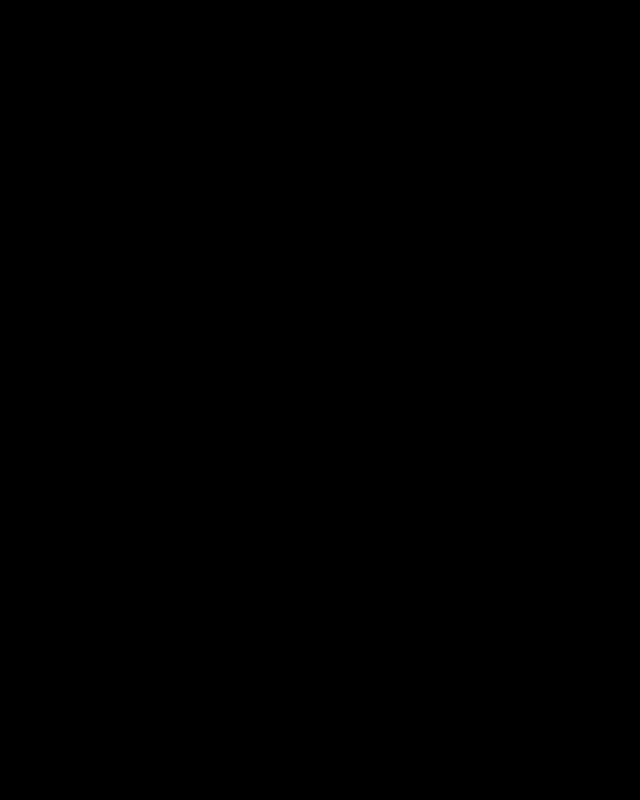
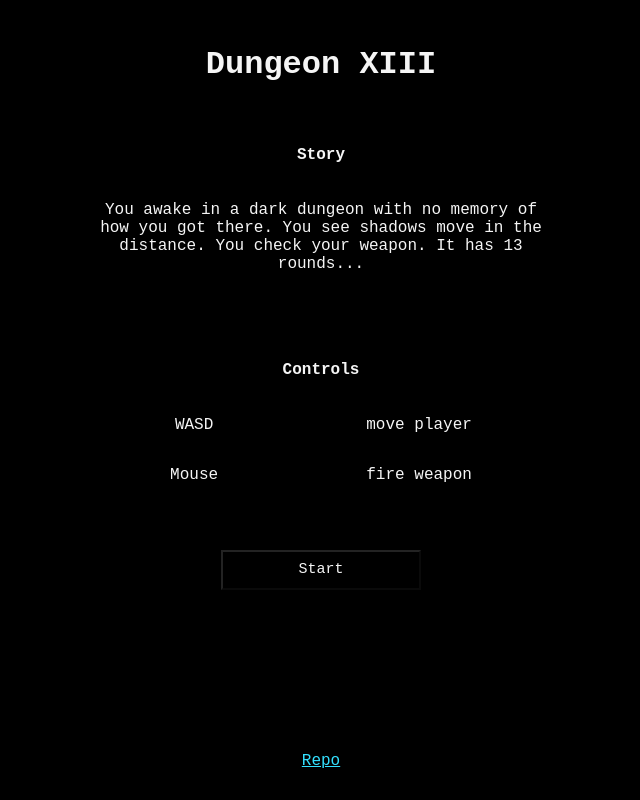
Before and after one commit to nasearle/dungeon-xiii, a website: page src/index.html in a window 1280 px wide. Shown: the whole page, without its empty margins (319-959 px from the left). Drawn offline with Linux system fonts and the light colour scheme; files that its build step writes are made by us from their sources.

Commit message:
menu and game over

```diff
--- a/src/css/style.css
+++ b/src/css/style.css
@@ -1,5 +1,7 @@
 body {
   background: black;
+  color: whitesmoke;
+  font-family: 'Courier New', Courier, monospace;
   margin: 0;
   padding: 0;
 }
@@ -16,3 +18,79 @@ canvas {
   position: relative;
   cursor: crosshair;
 }
+
+.screen {
+  align-items: center;
+  display: flex;
+  height: 100%;
+  justify-content: center;
+  width: 100%;
+}
+
+.menu {
+  align-items: center;
+  display: flex;
+  flex-flow: column;
+  font-family: 'Courier New', Courier, monospace;
+  height: 50%;
+  justify-content: center;
+  width: 50%;
+  padding: 0 0 20px 0;
+  max-width: 600px;
+  min-height: 650px;
+}
+
+.menu-item {
+  display: flex;
+  width: 75%;
+  margin: 10px 0 20px 0;
+  padding: 10px 0;
+  flex-direction: column;
+  text-align: center;
+}
+
+.controls {
+  display: flex;
+  justify-content: space-around;
+}
+
+.column {
+  display: flex;
+  flex-direction: column;
+  align-items: center;
+}
+
+.column input {
+  width: 200px;
+}
+
+
+.btn {
+  font-family: 'Courier New', Courier, monospace;
+  color: whitesmoke;
+  background-color: #000;
+  font-size: 15px;
+  height: 40px;
+  width: 100px;
+  margin-bottom: 5px;
+}
+
+#btnStartGame {
+  width: 200px;
+}
+
+.btn:hover, .btn:focus {
+  color: #fff533;
+  border: 1px solid #fff533;
+}
+
+.footer-url {
+  position: fixed;
+  bottom: 30px;
+  color: #33e0ff;
+}
+
+/* Keep this last to overwrite. */
+.hidden {
+  display: none;
+}
--- a/src/index.html
+++ b/src/index.html
@@ -6,7 +6,46 @@
       <link rel="stylesheet" href="style.css">
   </head>
   <body>
-    <div id="d">
+    <div id="startScreen" class="screen">
+      <div class="menu">
+        <h1 class="title">Dungeon XIII</h1>
+        <section class="menu-item">
+          <h4>Story</h4>
+          <p>You awake in a dark dungeon with no memory of how you got there. You see shadows move in the distance.
+          You check your weapon. It has 13 rounds...
+          </p>
+        </section>
+        <section class="menu-item">
+          <h4>Controls</h4>
+          <div class="controls">
+            <div class="column">
+                <p>WASD</p>
+                <p>Mouse</p>
+              </div>
+              <div class="column">
+                <p>move player</p>
+                <p>fire weapon</p>
+              </div>
+          </div>
+        </section>
+        <section class="menu-item">
+          <div class="column">
+            <button id="btnStartGame" class="btn" disabled>Start</button>
+          </div>
+        </section>
+      </div>
+      <a href="https://github.com/nasearle/dungeon-xiii" class="footer-url" target="_blank">Repo</a>
+    </div>
+
+    <div id="gameOverScreen" class="screen hidden">
+      <div class="menu">
+        <h1>Game Over</h1>
+        <p>The shadows took you...</p>
+        <p>Reload the page to play again.</p>
+      </div>
+    </div>
+
+    <div id="gameUi" class="hidden">
       <canvas width="1280" height="720"></canvas>
     </div>
   </body>
```
Also changed, not shown: src/js/index.js (+22 -7 lines), src/js/menu.js (added, +23 -0 lines).
